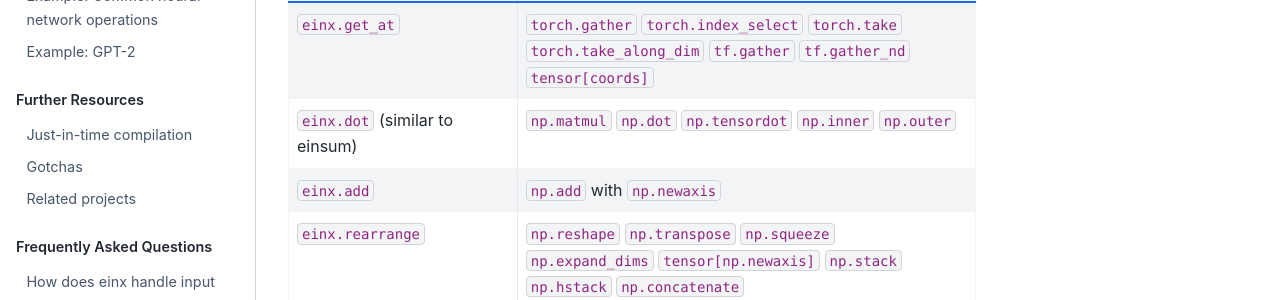
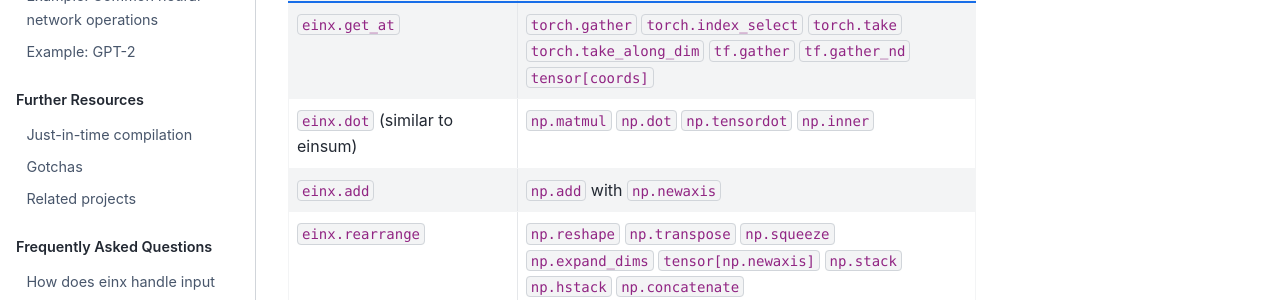
Before and after one commit to fferflo/einx, a Sphinx documentation site: the page built from docs/source/faq/universal.rst, in a window 1280 px wide and 900 px high, scrolled down 1097 px. Shown: the part 217-517 px from the top of the window. Built offline with Sphinx 7.4.7 and the Sphinx Book theme 1.1.4, drawn with Linux system fonts in a browser that asks for light colours.

Commit message:
Update docs

```diff
--- a/docs/source/faq/universal.rst
+++ b/docs/source/faq/universal.rst
@@ -50,7 +50,7 @@ The following table shows examples of universal einx functions that implement th
    * - ``einx.get_at``
      - ``torch.gather`` ``torch.index_select`` ``torch.take`` ``torch.take_along_dim`` ``tf.gather`` ``tf.gather_nd`` ``tensor[coords]``
    * - ``einx.dot`` (similar to einsum)
-     - ``np.matmul`` ``np.dot`` ``np.tensordot`` ``np.inner`` ``np.outer``
+     - ``np.matmul`` ``np.dot`` ``np.tensordot`` ``np.inner``
    * - ``einx.add``
      - ``np.add`` with ``np.newaxis``
    * - ``einx.rearrange``
```
